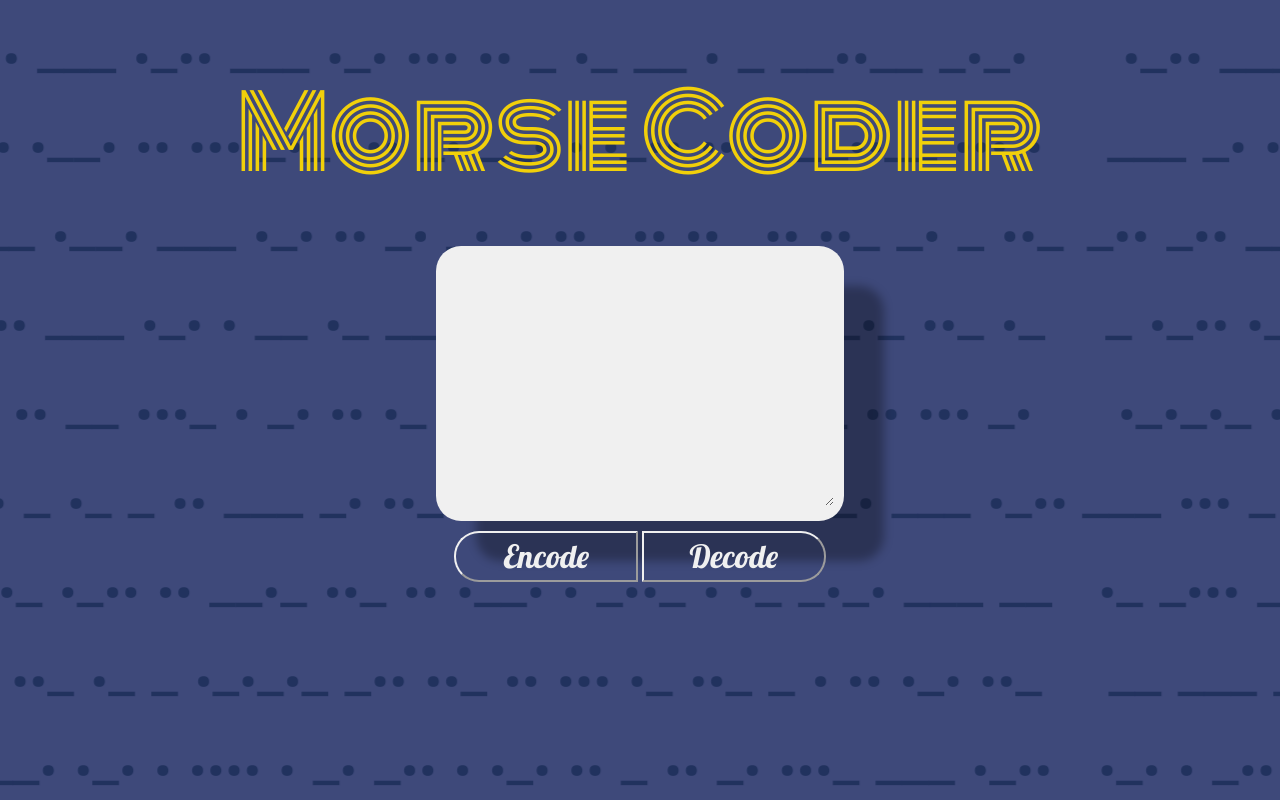
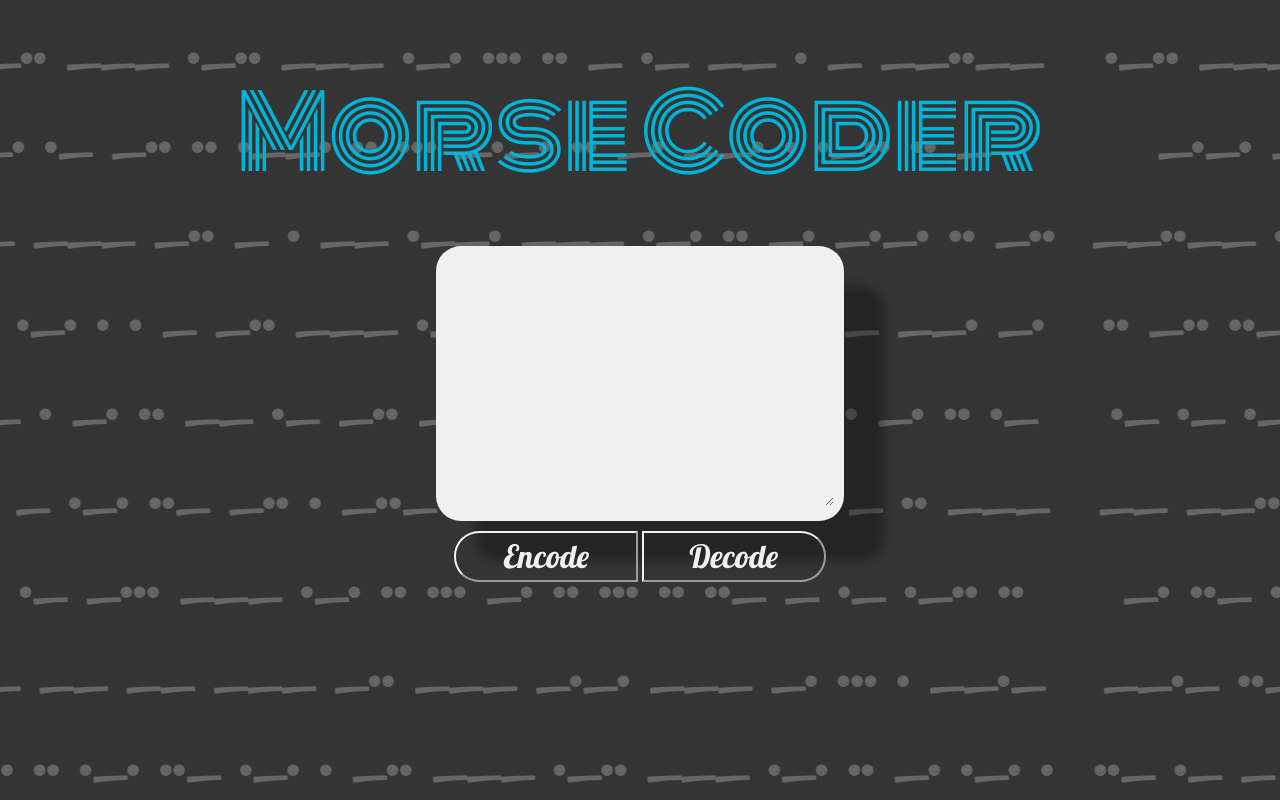
Before and after one commit to benjamin-visser/text-to-morse, a Flask app: page / in a window 1280 px wide. Run offline with Flask 2, Linux system fonts and the light colour scheme; some libraries are stand-ins or nearby versions.

Commit message:
change style to gray and blue

```diff
--- a/application/static/styles.css
+++ b/application/static/styles.css
@@ -24,7 +24,7 @@ body {
 }
 
 .background-image {
-    background-image: url("images/morse-background.png");
+    background-image: url("images/morse-background3.png");
     background-repeat: repeat-x;
     position: 0 0;
     height: 100vh;
@@ -33,7 +33,7 @@ body {
 }
 
 h1 {
-    color: #F1D00A;
+    color: #00B4D8;
     font-family: 'Monoton', cursive;
     font-size: 100px;
     margin: 3% auto;
@@ -90,6 +90,8 @@ textarea {
     border-color: #F0F0F0;
     color: #F0F0F0;
     background-color: #54BAB9;
+    background-image: linear-gradient(to bottom right, #00B4D8, #FF5C8D);
+
 }
 
 .btn-popup {
```
Also changed, not shown: application/static/images/morse-background3.png (added).
